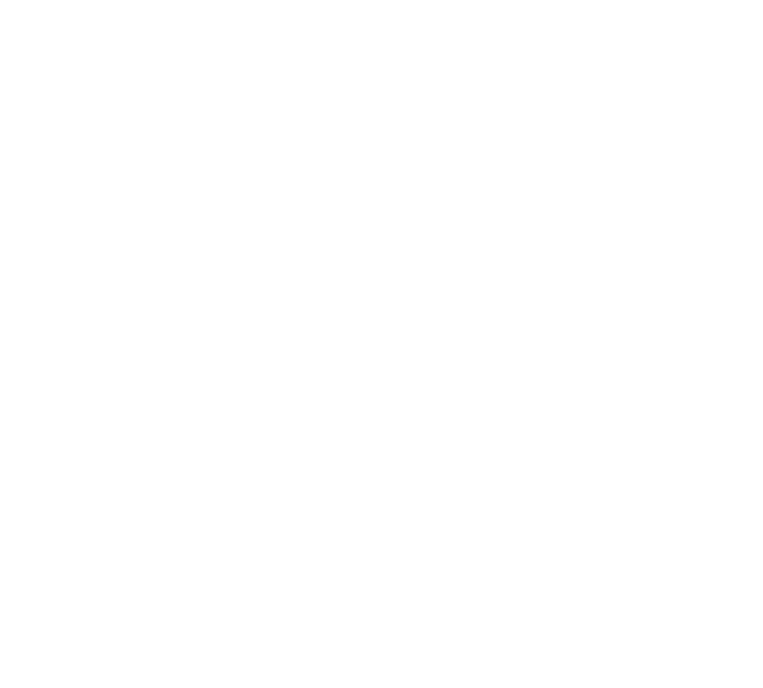
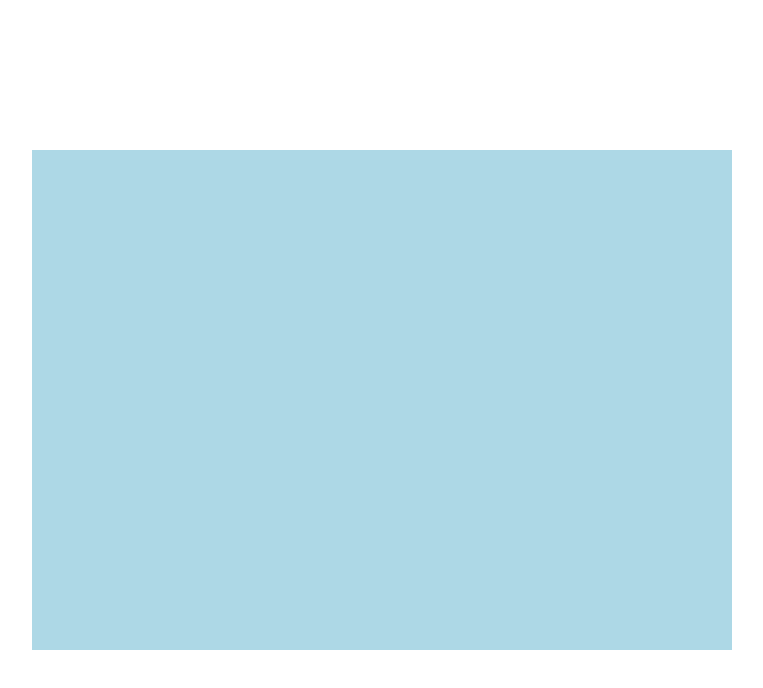
Before and after one commit to Sama-Liyanage/Fruit-Catching-Game, a plain HTML site: page index.html in a window 1280 px wide. Shown: the whole page, without its empty margins (258-1021 px from the left). Drawn offline with Linux system fonts and the light colour scheme.

Commit message:
Create main background

```diff
--- a/assets/CSS/style.css
+++ b/assets/CSS/style.css
@@ -0,0 +1,19 @@
+*{
+    margin: 0;
+    padding: 0;
+}
+
+body{
+    width: 100%;
+    height: 100vh;
+    display: flex;
+    justify-content: center;
+    align-items: center;
+}
+
+.game{
+    width: 700px;
+    height: 500px;
+    background-color: lightblue;
+    position: relative;
+}
--- a/index.html
+++ b/index.html
@@ -3,8 +3,11 @@
 <head>
     <meta charset="UTF-8">
     <title>Fruit Catching Game</title>
+    <link rel="stylesheet" href="assets/CSS/style.css">
 </head>
+
 <body>
+<div class="game"></div>
 
 </body>
 </html>
```
